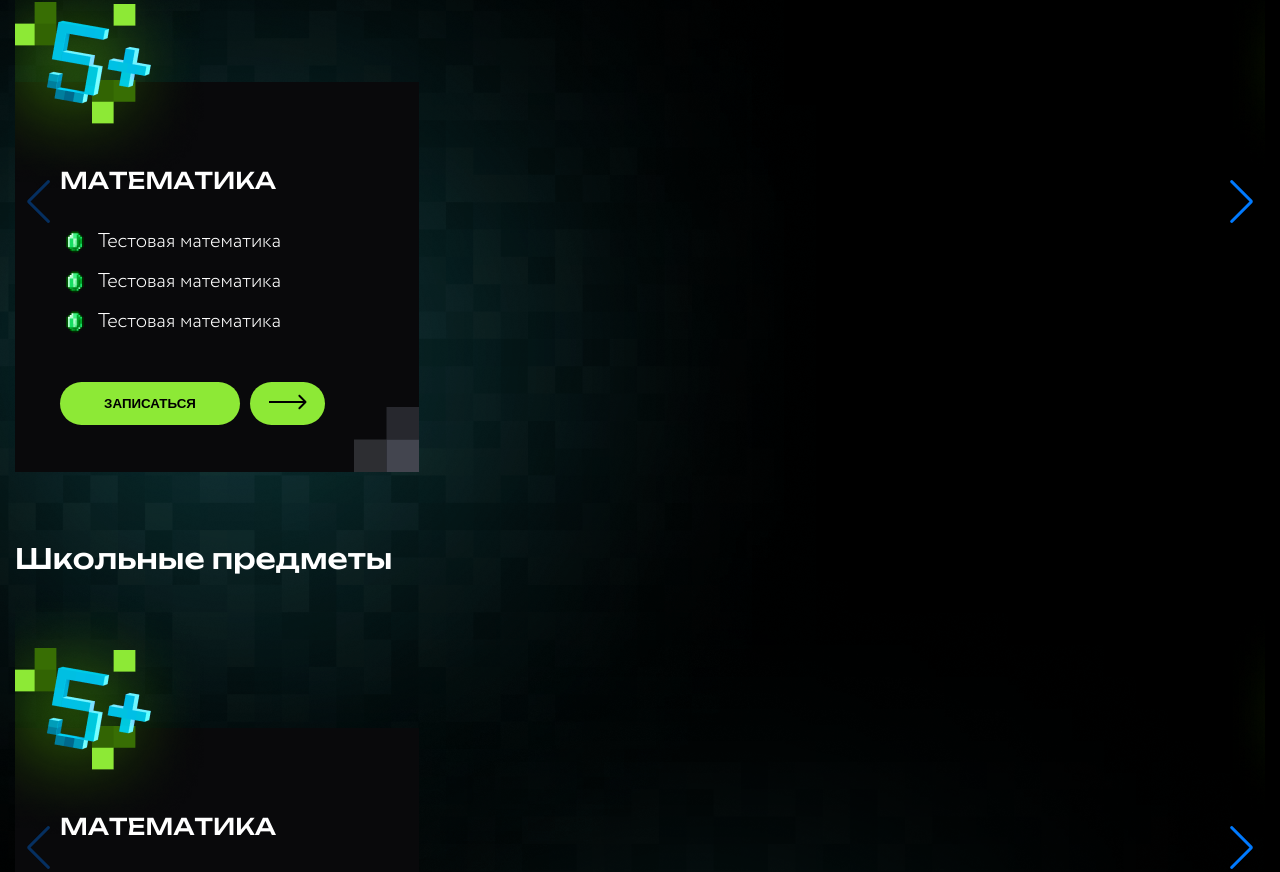
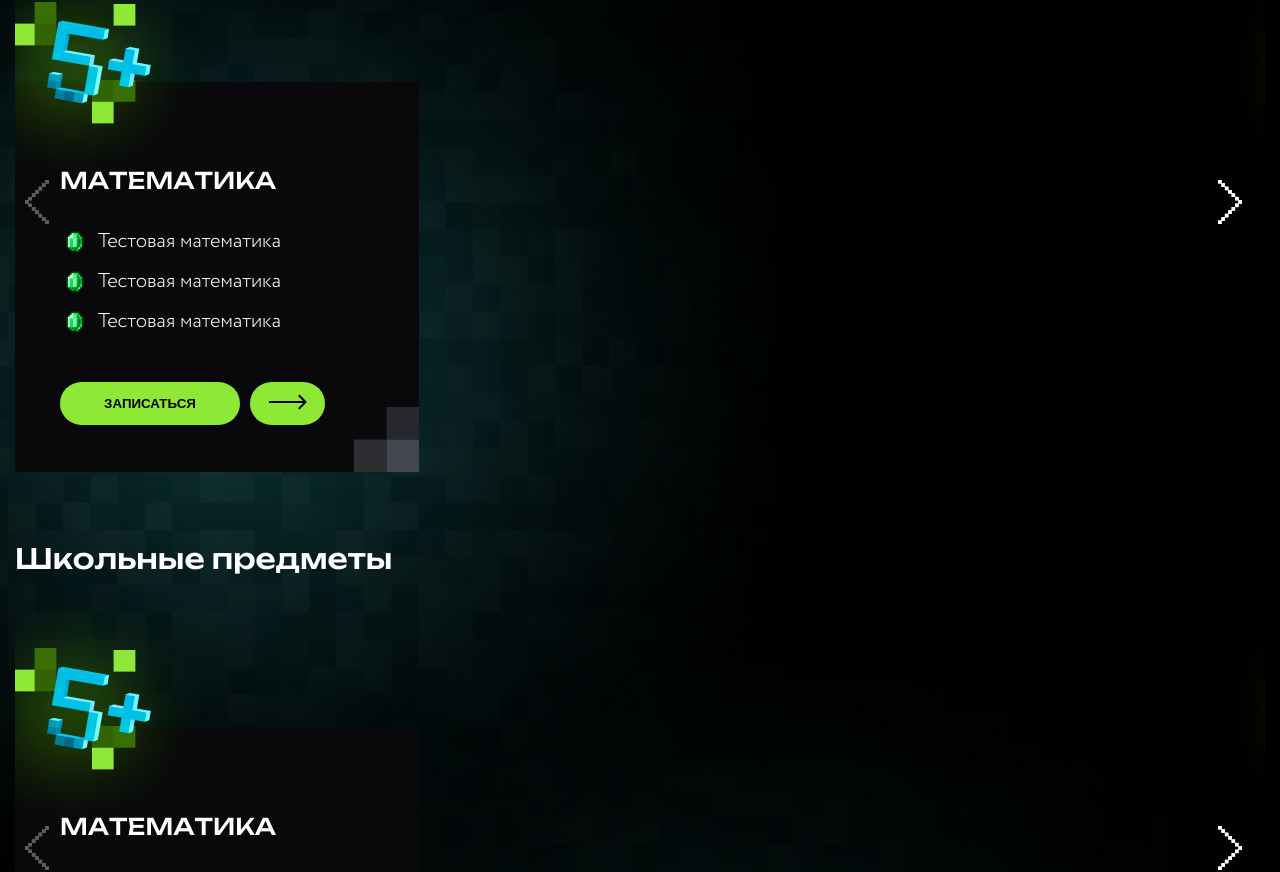
Before and after one commit to imbadattitles/MindCraft, a Next.js app: page / in a window 1280 px wide. Shown: the part 2405-3277 px from the top of the page. Built offline with nearby package versions, Linux system fonts and the light colour scheme; a web font is replaced by a local one.

Commit message:
first commitssss

```diff
--- a/app/globals.sass
+++ b/app/globals.sass
@@ -957,3 +957,37 @@ button
 
 .none
   display: none
+
+#ourProgram, #anotherCourses
+  [class^="swiper-button-"]::after
+    content: ''
+
+
+.swiper-button-next
+  width: 21px
+  height: 39px
+  background-image: url('/sliderNext.svg')
+  background-repeat: no-repeat
+  background-size: contain
+  transform: translateX(-10px)
+  @media screen and (max-width: 560px)
+    height: 34px !important
+  &:hover
+    transform: translateX(-10px) scale(1.2)
+  &:active
+    opacity: .7
+
+.swiper-button-prev
+  width: 21px
+  height: 39px
+  background-image: url('/sliderPrev.svg')
+  background-repeat: no-repeat
+  background-size: contain
+  transform: translateX(0px)
+  @media screen and (max-width: 560px)
+    height: 34px !important
+    transform: translate(-10px)
+  &:hover
+    transform: translateX(0px) scale(1.2)
+  &:active
+    opacity: .7
--- a/components/AnotherCourse.jsx
+++ b/components/AnotherCourse.jsx
@@ -14,7 +14,7 @@ const theme = "blue";
 const AnotherCourse = () => {
   const arr = [1, 2, 3, 4, 5];
   return (
-    <section className={s.anotherCourses}>
+    <section id="anotherCourses" className={s.anotherCourses}>
       <h3 className={`f40 container font-${theme}`}>ДРУГИЕ КУРСЫ АКАДЕМИИ</h3>
       <div className={s.anotherCoursesRow}>
         <Swiper
--- a/components/OurProgram.jsx
+++ b/components/OurProgram.jsx
@@ -38,9 +38,10 @@ const OurProgram = () => {
                 slidesPerView: 3,
               },
             }}
+            className="sample-slider"
             modules={[Navigation, A11y]}
             spaceBetween={35}
-            navigation
+            navigation={{}}
           >
             {mas.map((item) => (
               <SwiperSlide key={item}>
```
Also changed, not shown: public/sliderNext.svg (added), public/sliderPrev.svg (added).
